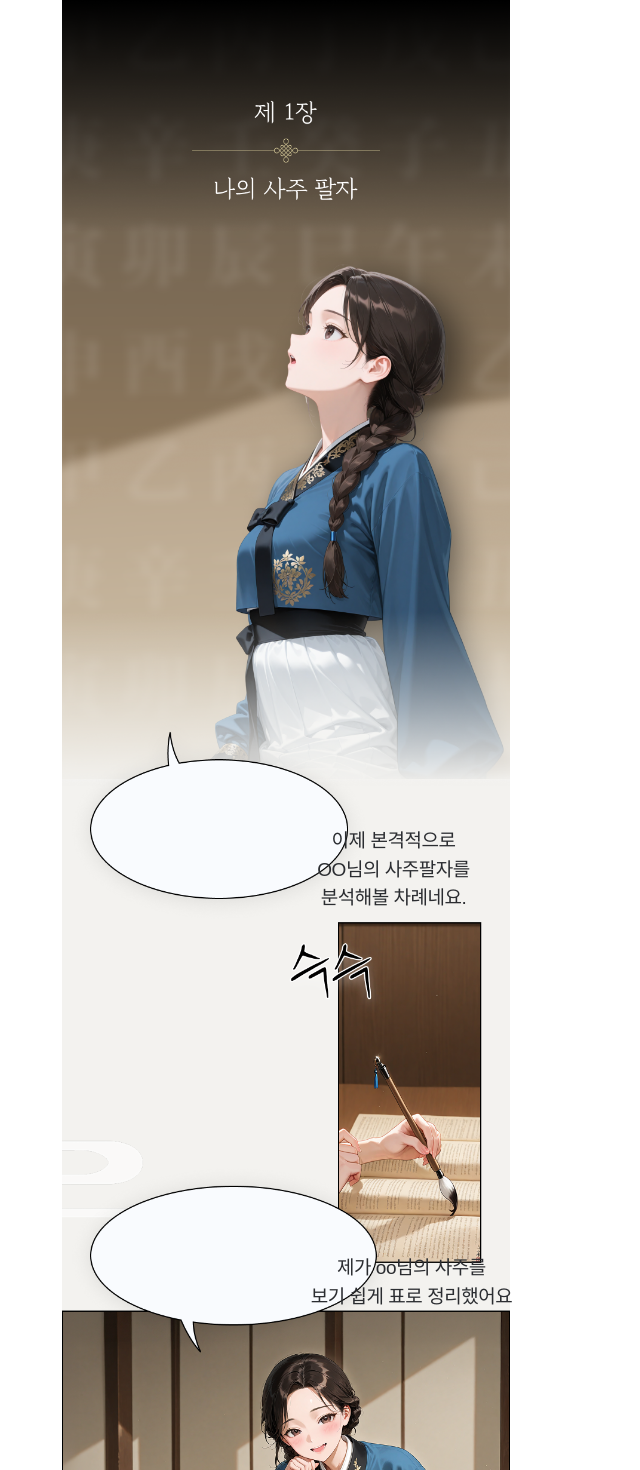
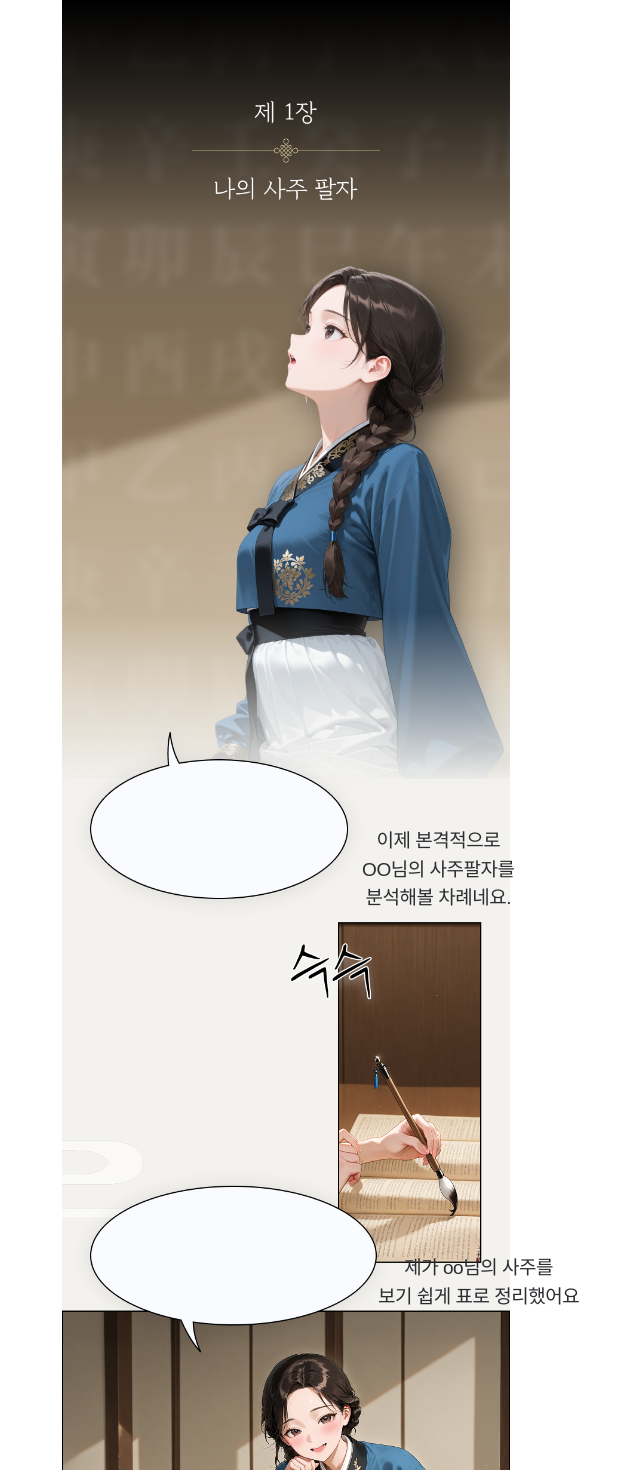
Before and after one commit to dongkyukim1/rocketai, a Next.js app: page / in a window 1280 px wide. Shown: the top 1470 px of the page, without its empty margins (354-994 px from the left). Built offline with nearby package versions, Linux system fonts and the light colour scheme; a web font is replaced by a local one.

Commit message:
style: shift speech bubbles further right (b1: 45%, b2: 54%)

```diff
--- a/app/globals.css
+++ b/app/globals.css
@@ -67,8 +67,8 @@ body {
 .bubble { position: absolute; width: 78%; text-align: center; color: #2b2d31; font-family: 'GapyeongHanseokbong-Bold', sans-serif; font-weight: 400; font-size: clamp(15px, 3.6vw, 19px); line-height: 1.5; letter-spacing: -0.025em; z-index: 1000; top: var(--top, auto); right: var(--right, auto); bottom: var(--bottom, auto); left: var(--left, auto); transform: translate(var(--tx, 0), var(--ty, 0)); }
 /* 중앙 정렬 헬퍼 */
 .bubble.center { top: 50%; left: 50%; transform: translate(-50%, -50%); }
-.bubble.b1 { position: absolute; left: 35%; top: 34.3%; }
-.bubble.b2 { position: absolute; left: 39%; top: 52.0%; }
+.bubble.b1 { position: absolute; left: 45%; top: 34.3%; }
+.bubble.b2 { position: absolute; left: 54%; top: 52.0%; }
 /* 컨테이너는 기준 컨텍스트 제공 */
 .container { position: relative; }
 
```
